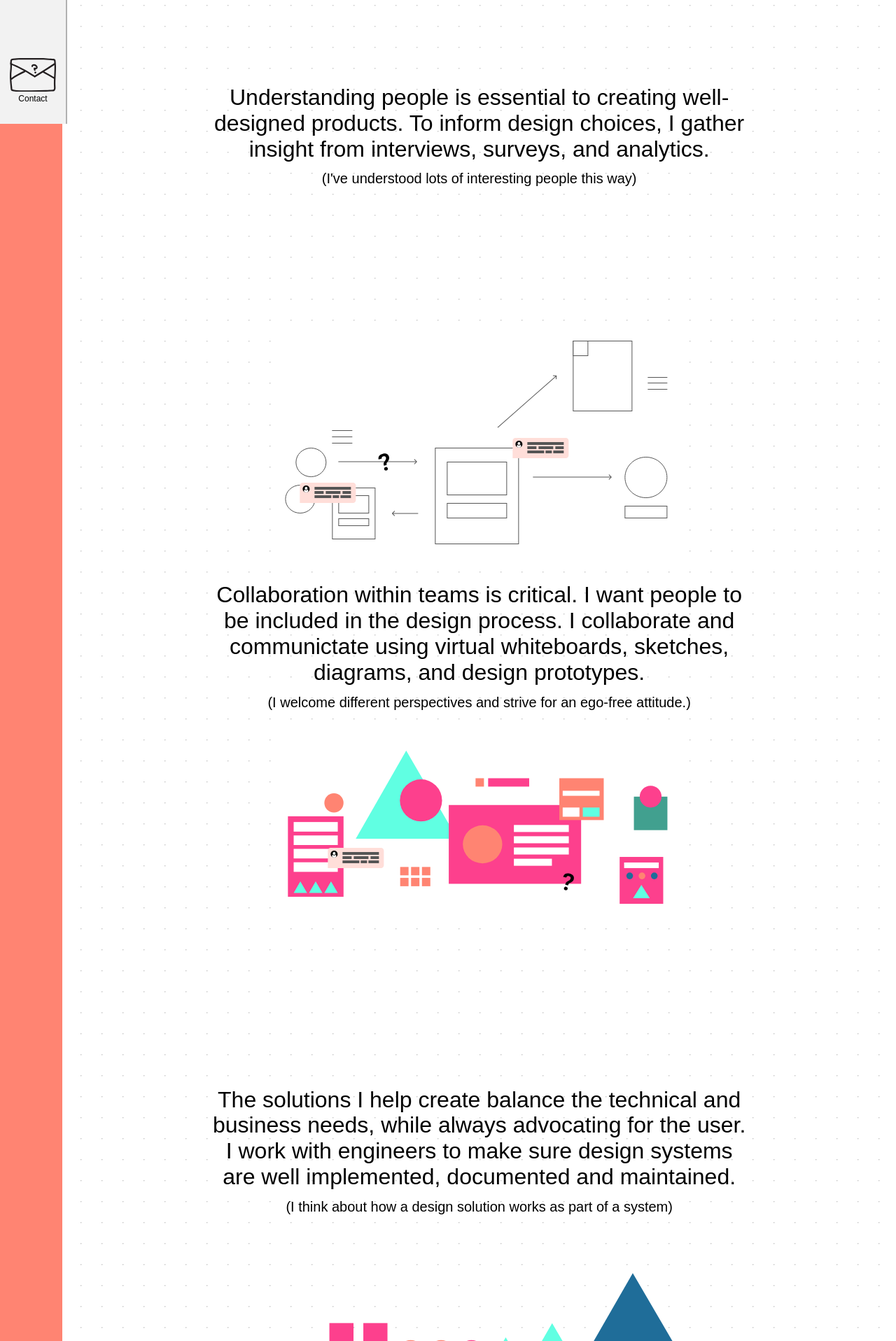
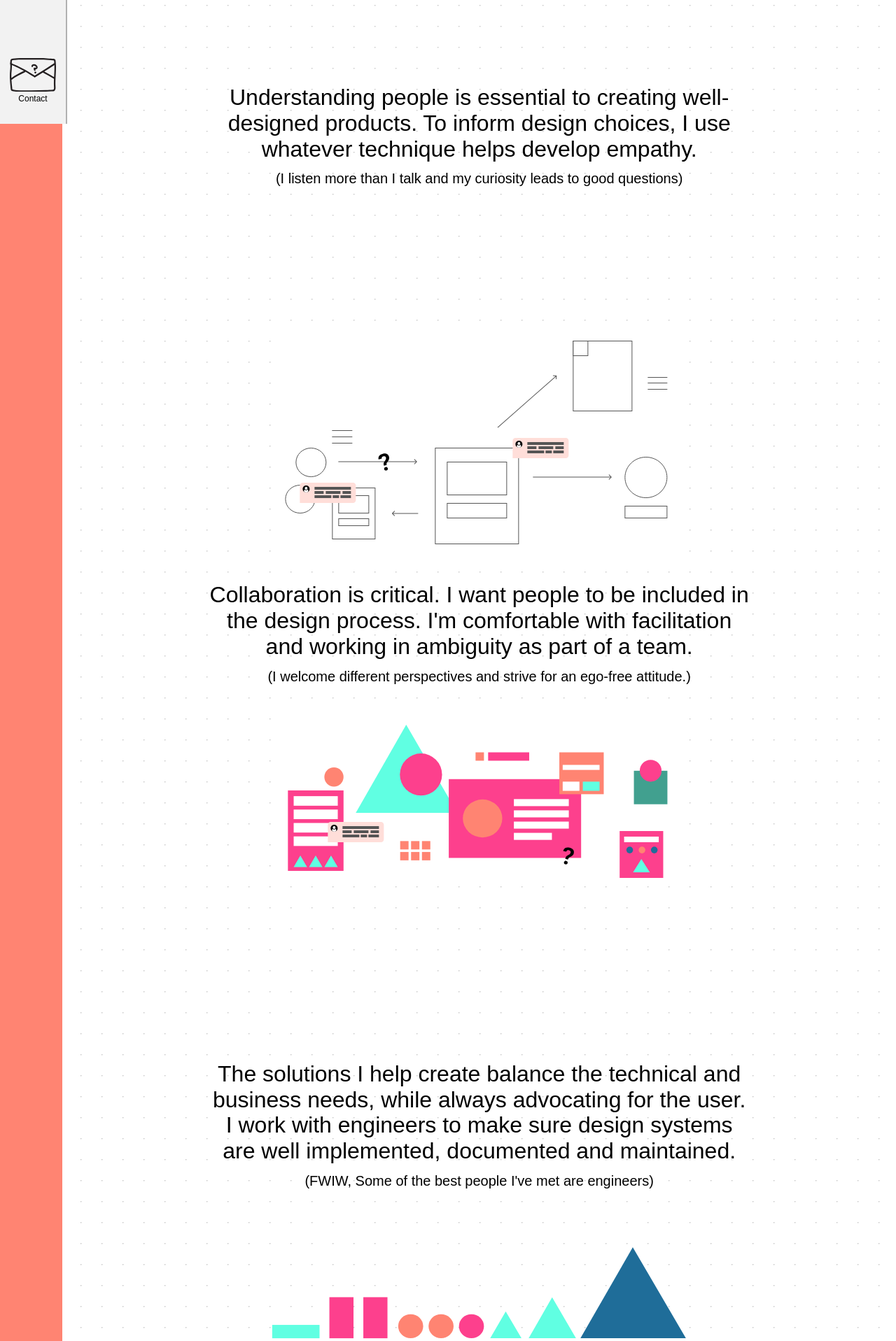
Before and after one commit to adam-is-tall/portfolio-site, a React (Create React App) app: page / in a window 1280 px wide. Shown: the part 623-2540 px from the top of the page at 70% size. Built offline with nearby package versions, Linux system fonts and the light colour scheme; a web font is replaced by a local one.

Commit message:
made text better?

```diff
--- a/src/App.tsx
+++ b/src/App.tsx
@@ -120,16 +120,16 @@ export default function App() {
         <div className="flex flex-col items-center p-md sm:py-lg sm:p-md md:p-lg lg:p-2xl text-center">
           {/* <h2 className="font-medium-buddy mb-sm">How I Work</h2> */}
           <p className="font-speech lg:px-md">
-          Understanding people is essential to creating well-designed products. To inform design choices, I gather insight from interviews, surveys, and analytics.
+          Understanding people is essential to creating well-designed products. To inform design choices, I use whatever technique helps develop empathy.
           </p>
           <p className="font-tiny-buddy mt-sm lg:px-md">
-          (I've understood lots of interesting people this way)
+          (I listen more than I talk and my curiosity leads to good questions)
           </p>
         </div>
         <div className="flex flex-col items-center p-md sm:py-lg sm:p-md md:p-lg lg:p-2xl lg:pb-lg lg:pt-md text-center">
           <SpotCollabLofi className="w-full mb-md px-sm" />
           <p className="font-speech lg:px-md">
-          Collaboration within teams is critical. I want people to be included in the design process. I collaborate and communictate using virtual whiteboards, sketches, diagrams, and design prototypes.
+          Collaboration is critical. I want people to be included in the design process. I'm comfortable with facilitation and working in ambiguity as part of a team.
           </p>
           <p className="font-tiny-buddy mt-sm lg:px-md">
           (I welcome different perspectives and strive for an ego-free attitude.)
@@ -144,7 +144,7 @@ export default function App() {
           The solutions I help create balance the technical and business needs, while always advocating for the user. I work with engineers to make sure design systems are well implemented, documented and maintained.
           </p>
           <p className="font-tiny-buddy mt-sm lg:px-md">
-          (I think about how a design solution works as part of a system)
+          (FWIW, Some of the best people I've met are engineers)
           </p>
           <DesignSystem className="w-full md:mt-lg" />
           <img className="absolute right-0 -bottom-16 w-32 md:w-60" src={sketchShow} alt="sketched arrow"/>
```
